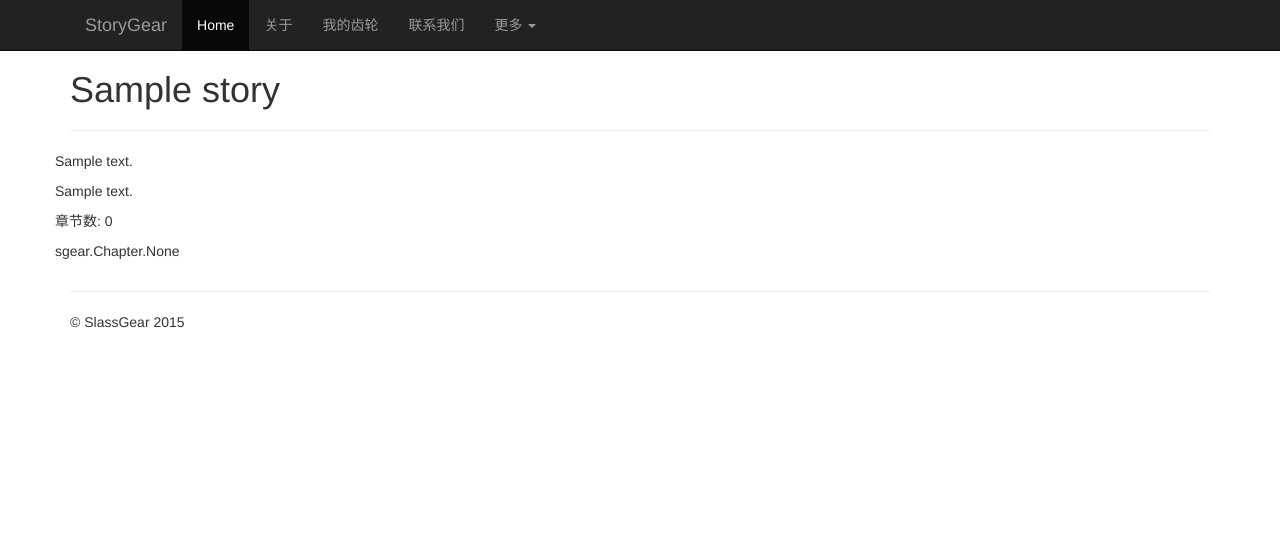
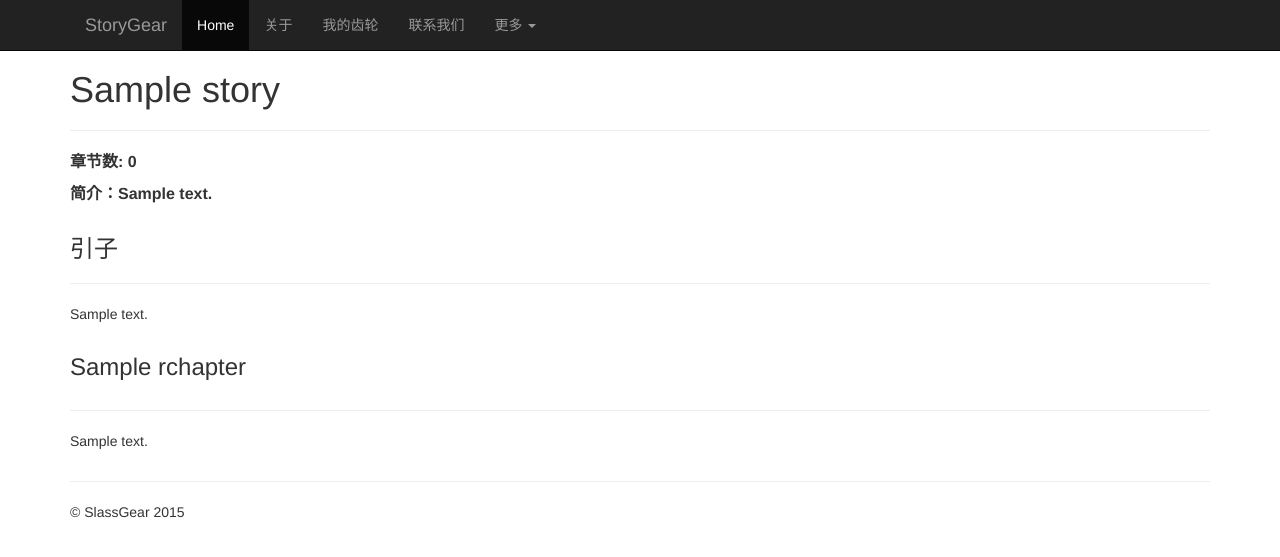
Before and after one commit to winkidney/StoryGear, a Django app: page /story/1/ in a window 1280 px wide. Shown: the top 557 px of the page. Run offline with Django 3.2, Linux system fonts and the light colour scheme; tables that the repository leaves empty hold one stand-in row (values such as "Sample post"); some libraries are stand-ins or nearby versions.

Commit message:
update reading

```diff
--- a/storygear/sgear/models.py
+++ b/storygear/sgear/models.py
@@ -12,8 +12,8 @@ class Tag(models.Model):
         return u"%s" % self.name
 
     class Meta:
-        verbose_name_plural = u"Chapter"
-        verbose_name = u"Chapter"
+        verbose_name_plural = u"Tags"
+        verbose_name = u"Tag"
         ordering = ['name']
         db_table = "tags"
 
@@ -58,6 +58,15 @@ class Chapter(models.Model):
     selected = models.ForeignKey(RChapter, blank=True, null=True, related_name="selected")
     voted = models.BooleanField(default=False, blank=False, null=False, help_text=u"If the best has been voted.")
 
+    @property
+    def content(self):
+        if self.selected:
+            return self.selected.content
+
+    @property
+    def title(self):
+        if self.selected:
+            return self.selected.title
 
 class Story(models.Model):
 
@@ -87,3 +96,9 @@ class Story(models.Model):
 
     ctime = models.DateTimeField(auto_now_add=True)
     mtime = models.DateTimeField(auto_now=True)
+
+    def get_chapters(self):
+        return self.chapters.order_by("index")
+
+    def get_selected_chapters(self):
+        return [chapter for chapter in self.chapters.order_by("index") if chapter.selected]
--- a/storygear/static/style.css
+++ b/storygear/static/style.css
@@ -2,3 +2,16 @@ body {
   padding-top: 50px;
   padding-bottom: 20px;
 }
+
+.description-font {
+  font-size: 16px;
+  font-weight: bold;
+}
+
+.main-body-text {
+    font-size: 14px;
+}
+
+.story-meta {
+
+}
--- a/storygear/templates/base.html
+++ b/storygear/templates/base.html
@@ -8,7 +8,7 @@
 
   <link rel="icon" href="{% static "favicon.ico" %}">
 
-  <script src="../static/libs/angular/angular.js"></script>
+  <script src="{% static "libs/angular/angular.js" %}"></script>
   <!--<script src="bootstrap/js/bootstrap.js"></script>-->
   <script src="{% static "libs/angular/plugin/ui-bootstrap-tpls-0.12.1.js" %}"></script>
   <link href="{% static "libs/bootstrap/css/bootstrap.css" %}" rel="stylesheet">
--- a/storygear/templates/one_story/read.html
+++ b/storygear/templates/one_story/read.html
@@ -5,17 +5,27 @@
   <hr/>
 
   <div class="row">
-    <p>{{ story.description }}</p>
+    <div class="col-md-12 story-meta description-font">
+      <p>章节数: {{ story.chapters | length }}</p>
+      <p >简介：{{ story.description }}</p>
+    </div>
+    <div class="col-md-12 chapter-zero">
+      <h3>引子</h3>
+      <hr/>
+      <p class="main-body-text">{{ story.content }}</p>
+    </div>
   </div>
 
-  <div class="row chapter-zero">
-    <p>{{ story.content }}</p>
+{% for chapter in story.get_selected_chapters %}
+  <div class="row chapter">
+    <div class="col-md-12">
+      <h3>{{ chapter.title }}</h3>
+    </div>
 
+    <div class="col-md-12 main-body-text">
+      <hr/>
+      <p>{{ chapter.content }}</p>
+    </div>
   </div>
-  <div class="row chapter">
-    <p>章节数: {{ story.chapters | length }}</p>
-    <p>{{ story.chapters }}</p>
-
-  </div>
-
+{% endfor %}
 {% endblock %}
```
